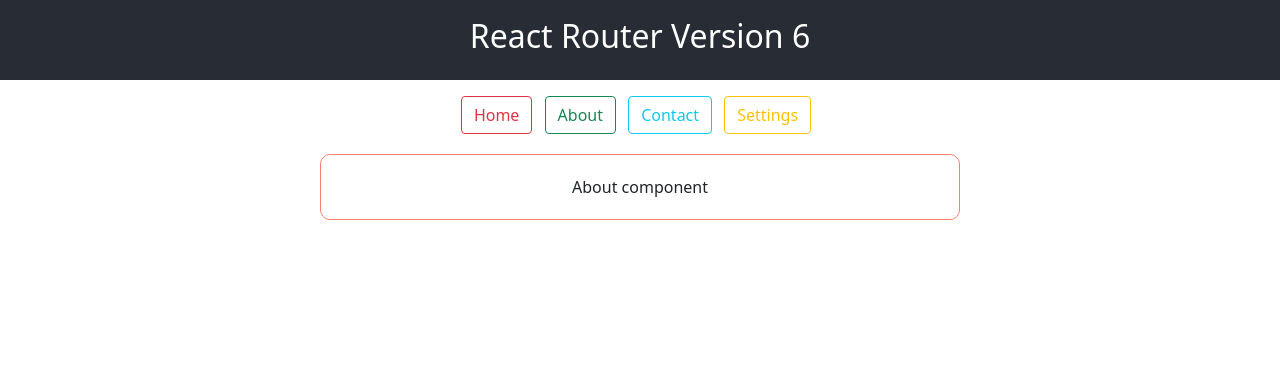
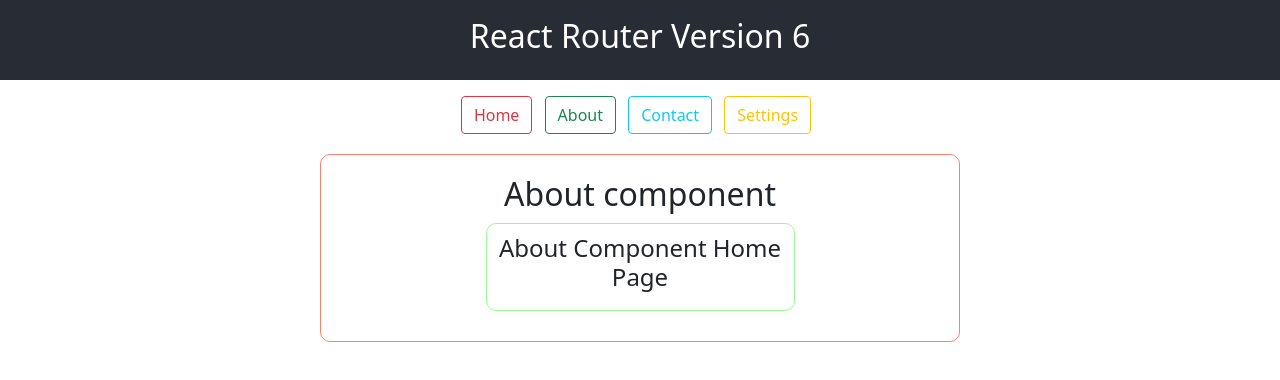
Before and after one commit to Mohimenol-Islam-Munna/React-Router-V6, a React (Create React App) app: page /about in a window 1280 px wide. Shown: the top 380 px of the page. Built offline with nearby package versions, Linux system fonts and the light colour scheme.

Commit message:
Nested Routing , Outlet Component , Page Not Found

```diff
--- a/src/App.js
+++ b/src/App.js
@@ -20,7 +20,12 @@ function App() {
       {/* main content */}
       <Routes>
         <Route path="/" element={<Home />} />
-        <Route path="/about" element={<About />} />
+        <Route path="/about" element={<About />}>
+          <Route path="" element={<h4>About Component Home Page</h4>} />
+          <Route path="student" element={<h4>Studnet Nested Component</h4>} />
+          <Route path="teacher" element={<h4>Teacher Nested Component</h4>} />
+          <Route path="*" element={<h4>404 Page Note Found</h4>} />
+        </Route>
         <Route path="/contact" element={<Contact />} />
         <Route path="/contact/*" element={<h2>Multiple Match</h2>} />
         <Route path="/contact/:contactId" element={<h2>Dynamic Match</h2>} />
--- a/src/Components/About.js
+++ b/src/Components/About.js
@@ -1,6 +1,8 @@
 import React from "react";
+import { Outlet } from "react-router-dom";
 
 const About = () => {
+  console.log("Outlet :::", Outlet);
   return (
     <div
       style={{
@@ -11,7 +13,18 @@ const About = () => {
         borderRadius: "10px",
       }}
     >
-      About component
+      <h2>About component </h2>
+      <div
+        style={{
+          width: "50%",
+          border: "1px solid palegreen",
+          padding: "10px 10px",
+          margin: "10px auto",
+          borderRadius: "10px",
+        }}
+      >
+        <Outlet />
+      </div>
     </div>
   );
 };
```
